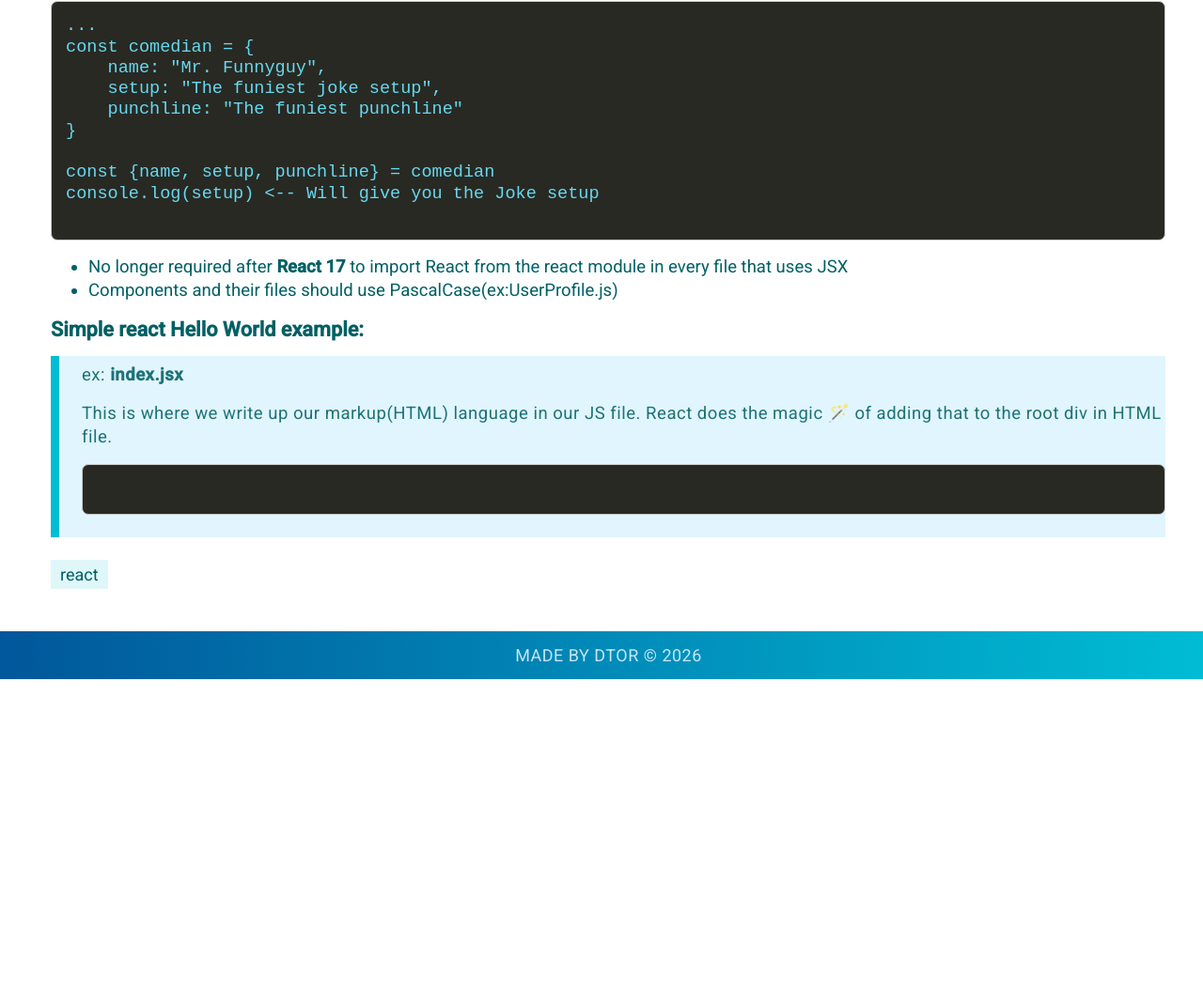
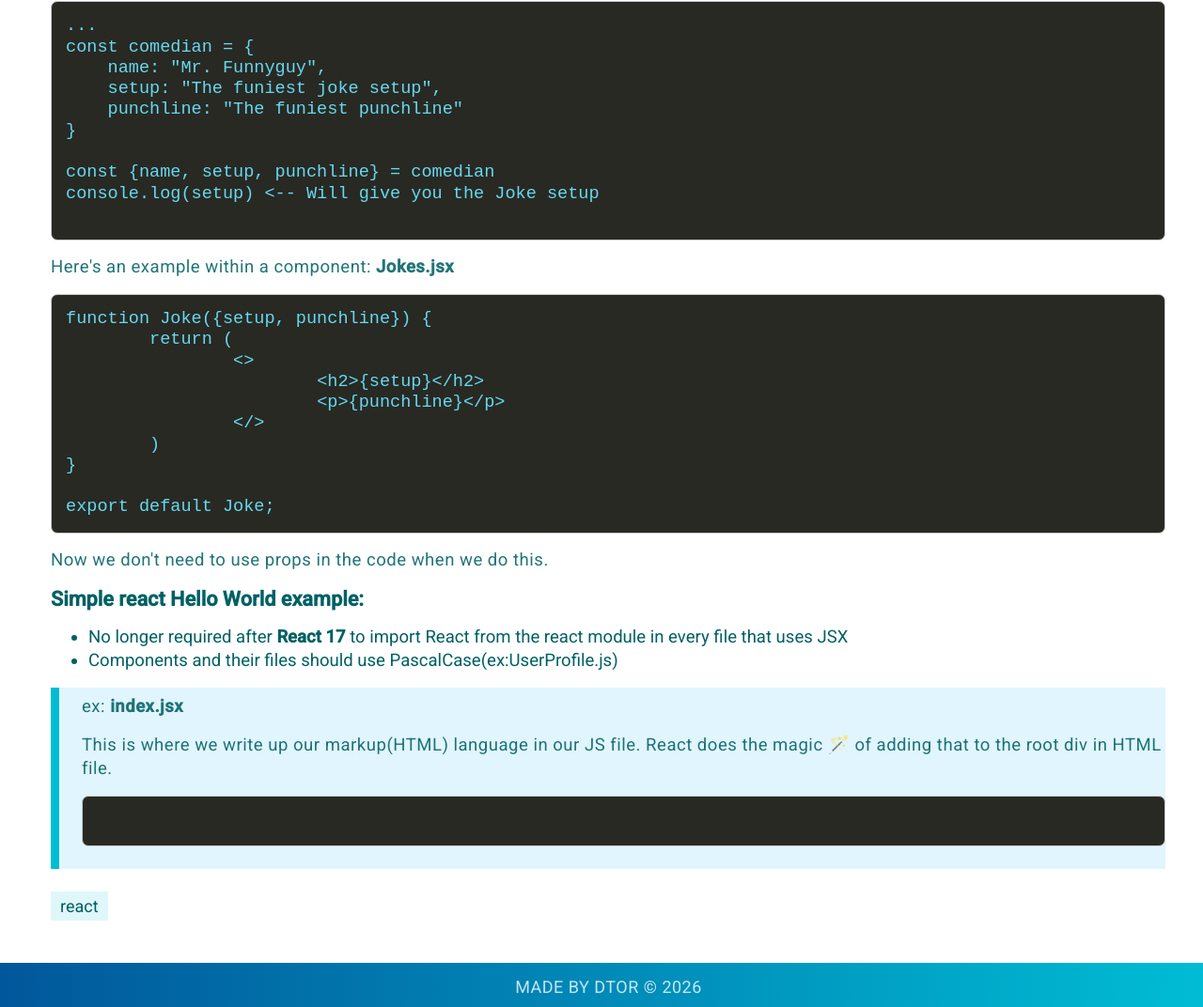
Before and after one commit to TORRESDESIGN/myBlog, an Eleventy site: page src/blog/2026-09-11-react-component-card-from-props.md in a window 1280 px wide. Shown: the part 1611-2683 px from the top of the page at 94% size. Before the commit the page ends 2334 px from the top, so only its background shows below. Built offline with nearby package versions, Linux system fonts and the light colour scheme; Eleventy itself is replaced by a stand-in of ours; code samples lack their colours; files that its build step writes are made by us from their sources.

Commit message:
Update Blog “2026-09-11-react-component-card-from-props”

````diff
--- a/src/blog/2026-09-11-react-component-card-from-props.md
+++ b/src/blog/2026-09-11-react-component-card-from-props.md
@@ -66,12 +66,29 @@ const {name, setup, punchline} = comedian
 console.log(setup) <-- Will give you the Joke setup
 
 ```
+Here's an example within a component:
+**Jokes.jsx**
 
+```
+function Joke({setup, punchline}) {
+	return (
+		<>
+			<h2>{setup}</h2>
+			<p>{punchline}</p>
+		</>
+	)
+}
+
+export default Joke;
+```
+Now we don't need to use props in the code when we do this.
+
+
+### Simple react Hello World example:
 
 * No longer required after **React 17** to import React from the react module in every file that uses JSX
 * Components and their files should use PascalCase(ex:UserProfile.js)
 
-### Simple react Hello World example:
 
 > ex: **index.jsx**
 >
````
